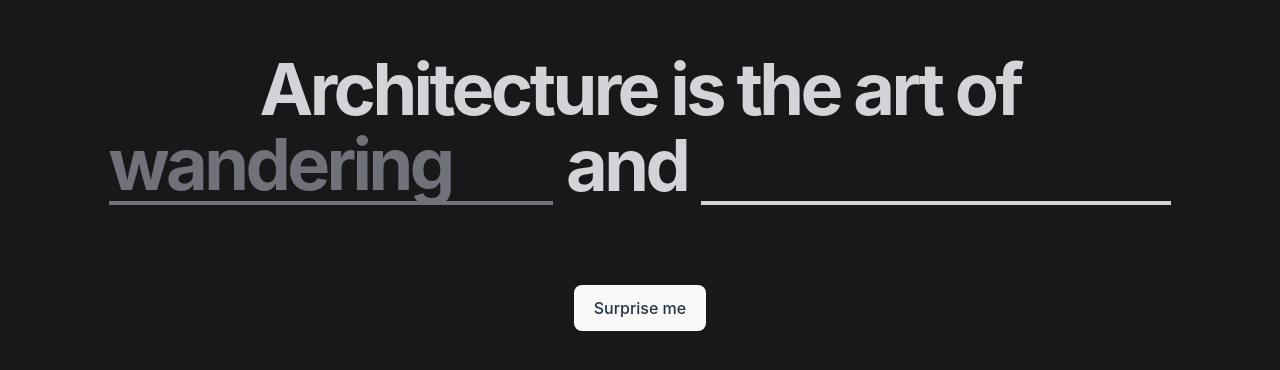
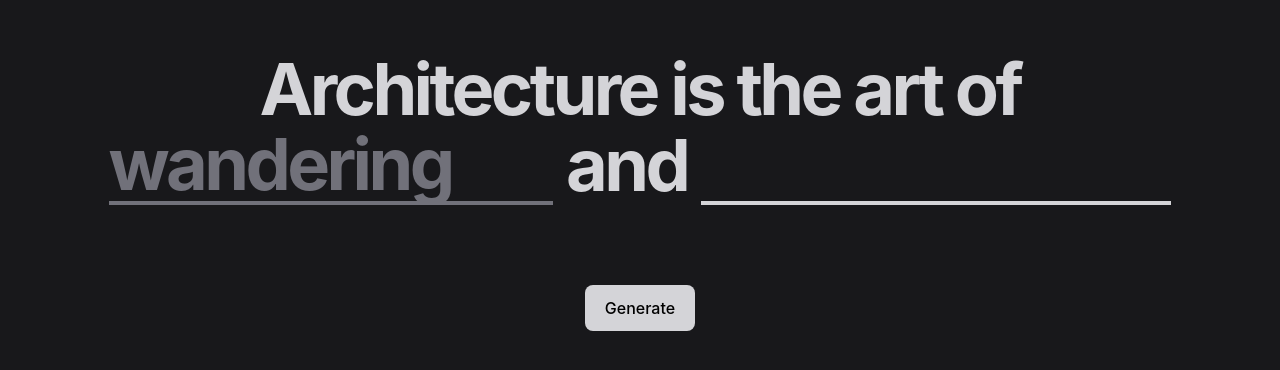
Before and after one commit to ReiKong/architecture-verb-list-generator, a React (Vite) app: page / in a window 1280 px wide. Shown: the part 208-578 px from the top of the page. Built offline with nearby package versions, Linux system fonts and the light colour scheme.

Commit message:
Fix button color in on dark mode devices

```diff
--- a/src/App.tsx
+++ b/src/App.tsx
@@ -34,7 +34,7 @@ function App() {
           </div>
         </div>
         <Button className="mt-20" onClick={handleSurpriseMe}>
-          Surprise me
+          Generate
         </Button>
       </div>
     </>
--- a/src/index.css
+++ b/src/index.css
@@ -26,6 +26,10 @@ h1 {
   @apply text-5xl sm:text-6xl md:text-7xl font-bold tracking-tighter text-zinc-300;
 }
 
+::selection {
+  background: #CE504B;
+}
+
 body {
   margin: 0;
   display: flex;
@@ -42,27 +46,16 @@ button {
   font-size: 1em;
   font-weight: 500;
   font-family: inherit;
-  background-color: #1a1a1a;
   cursor: pointer;
   transition: border-color 0.25s;
+  @apply bg-zinc-300;
 }
+
 button:hover {
-  border-color: #646cff;
+  @apply border border-[#CE504B];
 }
+
 button:focus,
 button:focus-visible {
   outline: 4px auto -webkit-focus-ring-color;
 }
-
-@media (prefers-color-scheme: light) {
-  :root {
-    color: #213547;
-    background-color: #ffffff;
-  }
-  a:hover {
-    color: #747bff;
-  }
-  button {
-    background-color: #f9f9f9;
-  }
-}
```
